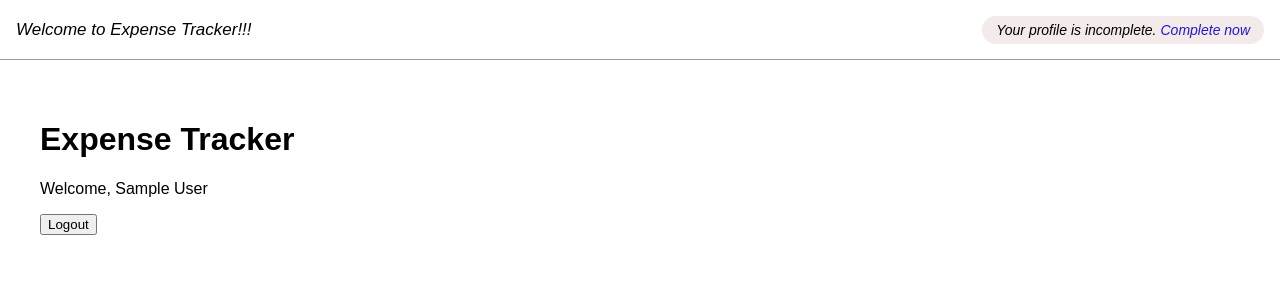
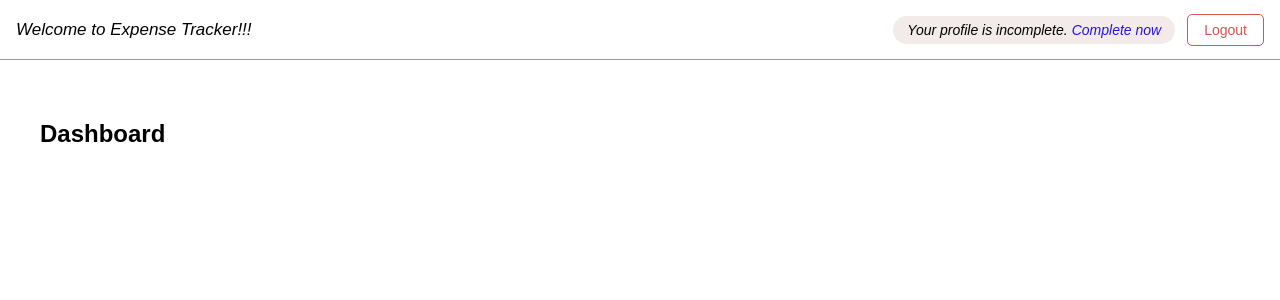
Before and after one commit to chinmaysankhua/expense-tracker-react, a React (Vite) app: page /dashboard in a window 1280 px wide. Shown: the top 300 px of the page. Built offline with nearby package versions, Linux system fonts and the light colour scheme; no server answers; the database is empty; sample sign-in values are in the browser's storage.

Commit message:
logout feature added

```diff
--- a/src/pages/Dashboard.css
+++ b/src/pages/Dashboard.css
@@ -1,44 +1,37 @@
-.dashboard {
-  min-height: 100vh;
-}
-
 .dashboard-header {
   height: 60px;
-
   display: flex;
   align-items: center;
   justify-content: space-between;
-
   padding: 0 16px;
-
   border-bottom: 1px solid #999;
 }
 
 .dashboard-header > p {
   margin: 0;
-
   font-size: 17px;
   font-style: italic;
+}
+
+.dashboard-actions {
+  display: flex;
+  align-items: center;
+  gap: 12px;
 }
 
 .profile-warning {
   display: flex;
   align-items: center;
   gap: 4px;
-
   padding: 6px 14px;
-
   border-radius: 20px;
-
   background: #f3eaea;
-
   font-size: 14px;
   font-style: italic;
 }
 
 .profile-warning a {
   color: #2616d9;
-
   text-decoration: none;
 }
 
@@ -46,6 +39,21 @@
   text-decoration: underline;
 }
 
+.logout-button {
+  padding: 7px 16px;
+  border: 1px solid #d9534f;
+  border-radius: 5px;
+  background: white;
+  color: #d9534f;
+  cursor: pointer;
+  font-size: 14px;
+}
+
+.logout-button:hover {
+  background: #d9534f;
+  color: white;
+}
+
 .dashboard-content {
   padding: 40px;
 }
--- a/src/pages/Dashboard.jsx
+++ b/src/pages/Dashboard.jsx
@@ -1,29 +1,36 @@
 import { useEffect, useState } from "react";
-import { ref, get } from "firebase/database";
 import { signOut } from "firebase/auth";
 import { Link, useNavigate } from "react-router-dom";
-import EmailVerification from "../components/EmailVerification";
+
 import { auth, database } from "../firebase/firebase";
 import { useAuth } from "../context/AuthContext";
+
+import EmailVerification from "../components/EmailVerification";
+
+import { ref, get } from "firebase/database";
+
 import "./Dashboard.css";
+
 const Dashboard = () => {
   const { currentUser } = useAuth();
   const navigate = useNavigate();
 
   const [profileComplete, setProfileComplete] = useState(false);
   const [loadingProfile, setLoadingProfile] = useState(true);
+
   const [emailVerified, setEmailVerified] = useState(
-    currentUser?.emailVerified || false,
+    currentUser?.emailVerified || false
   );
 
   useEffect(() => {
     const checkProfile = async () => {
-      if (!currentUser) {
-        return;
-      }
+      if (!currentUser) return;
 
       try {
-        const profileRef = ref(database, `users/${currentUser.uid}/profile`);
+        const profileRef = ref(
+          database,
+          `users/${currentUser.uid}/profile`
+        );
 
         const snapshot = await get(profileRef);
 
@@ -31,16 +38,15 @@ const Dashboard = () => {
           const profile = snapshot.val();
 
           const complete =
-            Boolean(profile.fullName) && Boolean(profile.photoURL);
+            Boolean(profile.fullName) &&
+            Boolean(profile.photoURL);
 
           setProfileComplete(complete);
         } else {
           setProfileComplete(false);
         }
       } catch (error) {
-        console.error("Profile check failed:", error);
-
-        setProfileComplete(false);
+        console.error("Error loading profile:", error);
       } finally {
         setLoadingProfile(false);
       }
@@ -49,30 +55,50 @@ const Dashboard = () => {
     checkProfile();
   }, [currentUser]);
 
+  // Logout
   const handleLogout = async () => {
+    try {
       await signOut(auth);
-    navigate("/login");
+
+      // Clear your manually stored ID token
+      localStorage.removeItem("idToken");
+
+      // Redirect to login
+      navigate("/login", { replace: true });
+    } catch (error) {
+      console.error("Logout failed:", error);
+    }
   };
 
   return (
     <div className="dashboard">
+
+      {/* Header */}
       <header className="dashboard-header">
+
         <p>Welcome to Expense Tracker!!!</p>
+
+        <div className="dashboard-actions">
 
           {!loadingProfile && !profileComplete && (
             <div className="profile-warning">
               <span>Your profile is incomplete.</span>
-
               <Link to="/profile">Complete now</Link>
             </div>
           )}
+
+          <button
+            className="logout-button"
+            onClick={handleLogout}
+          >
+            Logout
+          </button>
+
+        </div>
+
       </header>
 
-      <main className="dashboard-content">
-        <h1>Expense Tracker</h1>
-
-        <p>Welcome, {currentUser?.displayName || currentUser?.email}</p>
-
+      {/* Email Verification */}
       {!emailVerified && (
         <EmailVerification
           user={currentUser}
@@ -80,8 +106,11 @@ const Dashboard = () => {
         />
       )}
 
-        <button onClick={handleLogout}>Logout</button>
+      {/* Dashboard content */}
+      <main className="dashboard-content">
+        <h2>Dashboard</h2>
       </main>
+
     </div>
   );
 };
```
Lines whose indentation alone changed are shown as unchanged.
